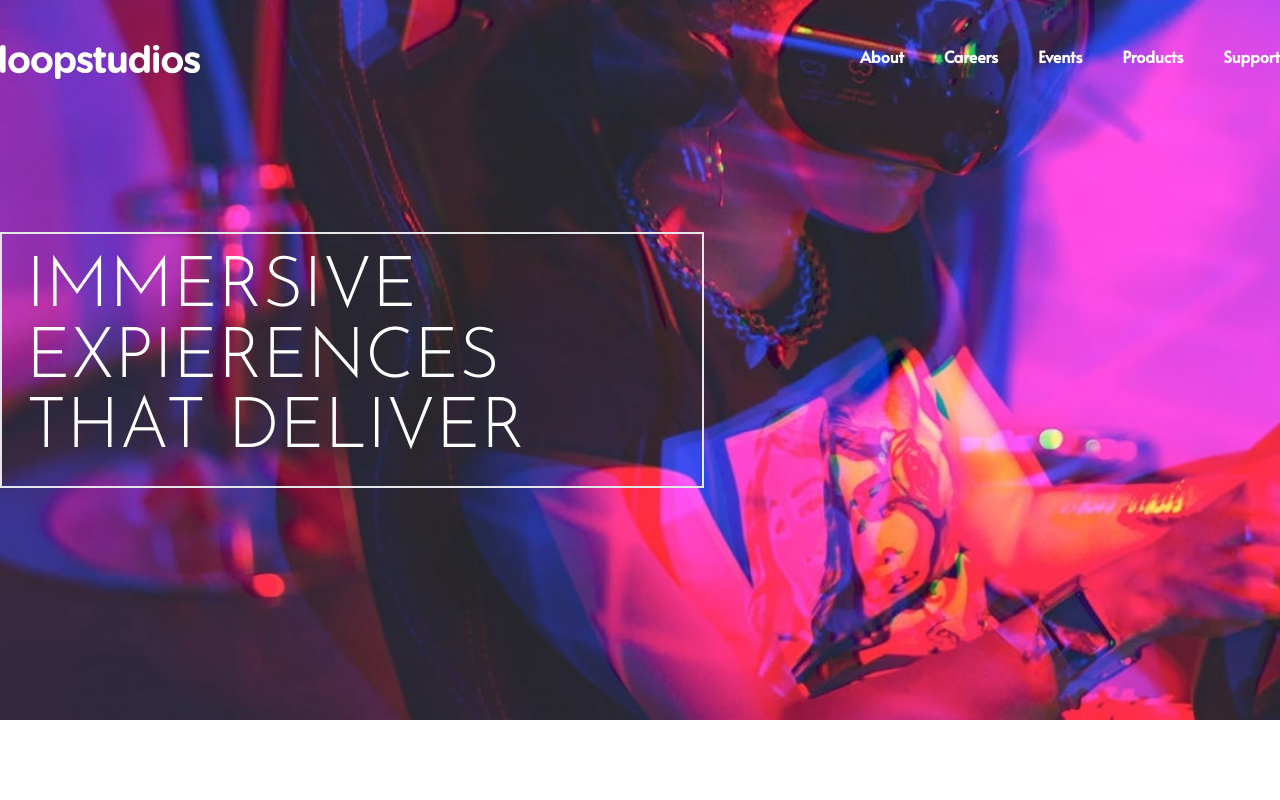
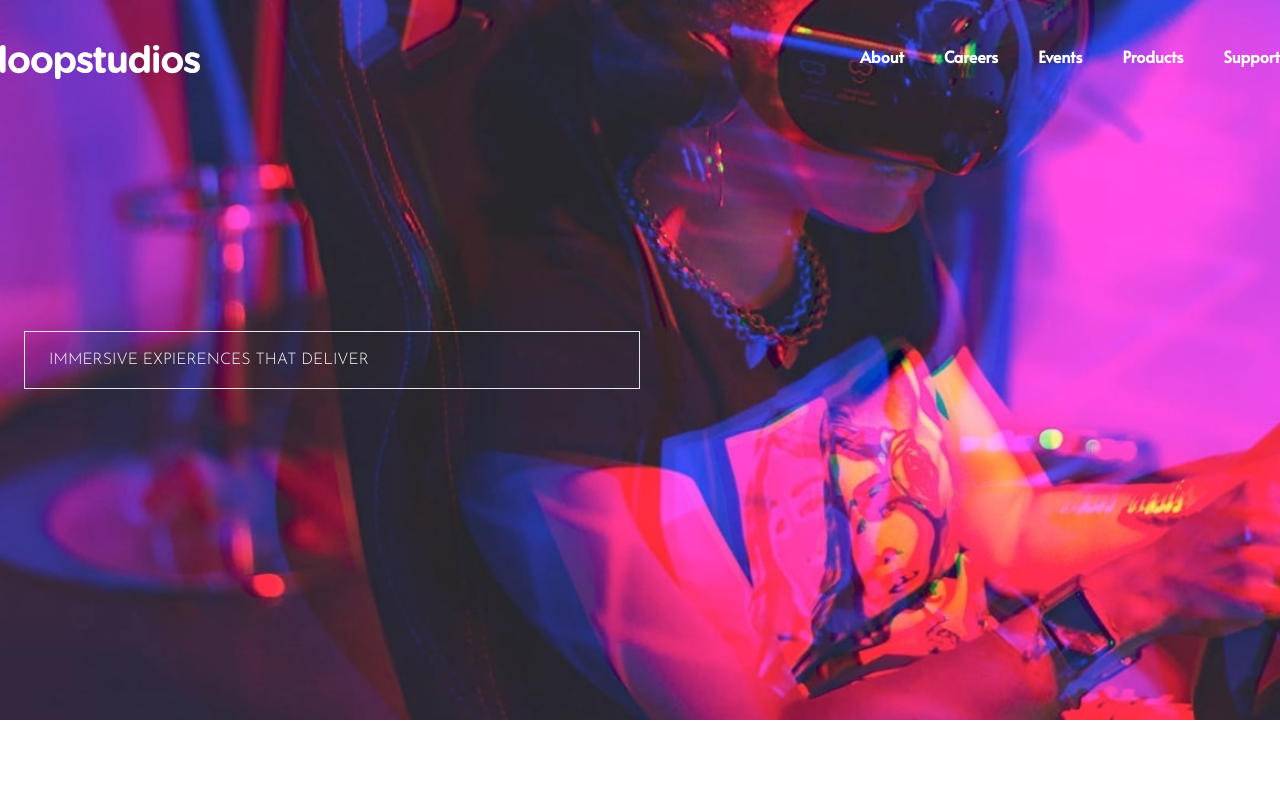
Before and after one commit to gracebir/loopstudios-landing-page, a Next.js app: page / in a window 1280 px wide. Shown: the top 800 px of the page. Built offline with nearby package versions, Linux system fonts and the light colour scheme.

Commit message:
hero text

```diff
--- a/src/app/_components/Hero.tsx
+++ b/src/app/_components/Hero.tsx
@@ -10,8 +10,8 @@ const Hero = () => {
   return (
     <div className={`bg-hero-mob w-full flex items-center lg:bg-hero-desk bg-no-repeat bg-cover h-[90vh]`}>
       <div className='text-white wrapper-container flex-1'>
-        <div className='sm:w-full md:w-full lg:max-w-[55%] border-2 px-6 py-4 lg:py-5'>
-          <h1 className={`text-4xl font-light leading-none lg:text-[5.5vw] ${josefin.className} uppercase`}>
+        <div className='sm:w-full md:w-full flex flex-col items-start px-6 py-4 lg:py-5'>
+          <h1 className={`font-light hero-text lg:w-1/2 w-full leading-none border px-6 py-4 lg:py-5 ${josefin.className} uppercase`}>
             {heroInfo.message}
           </h1>
         </div>
```
